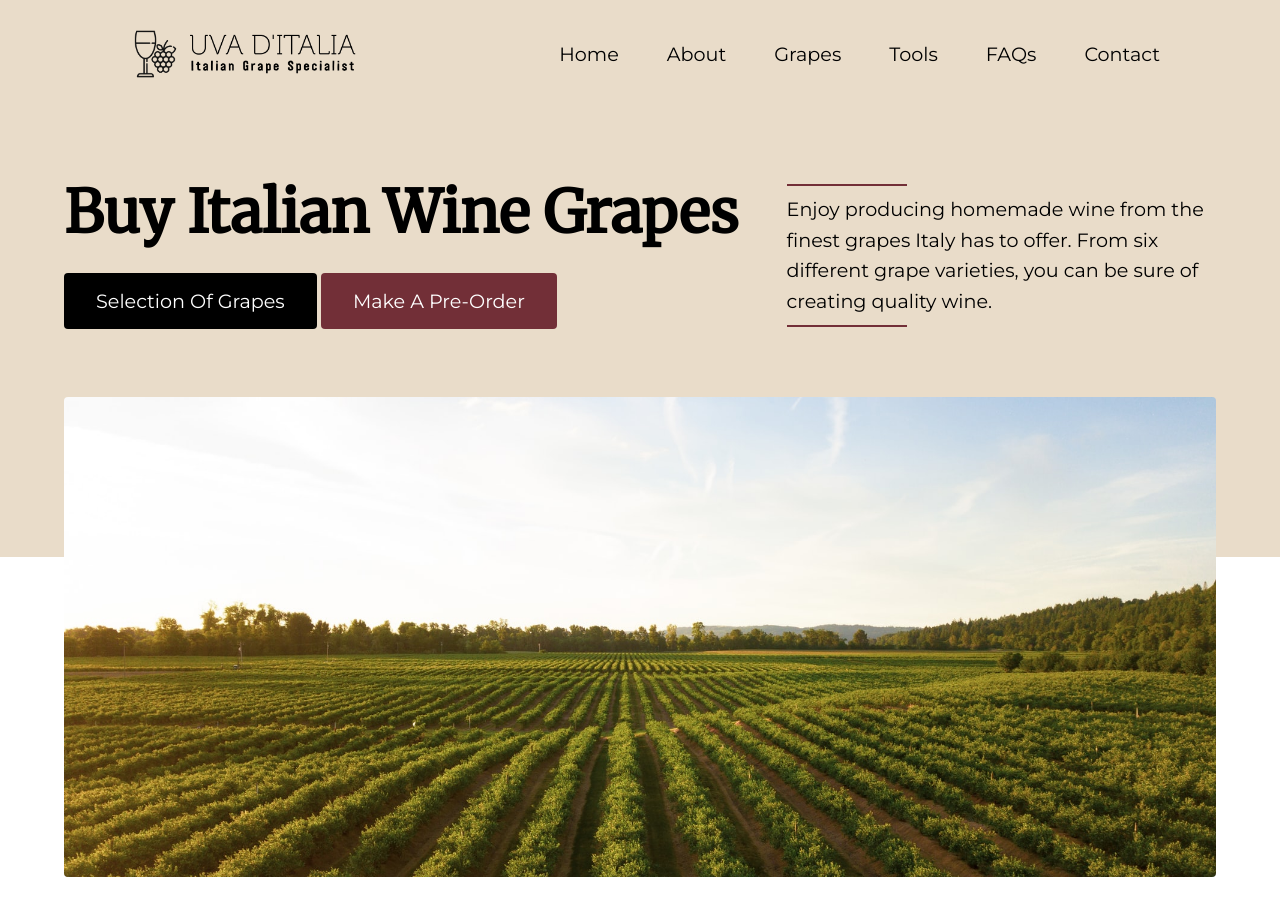
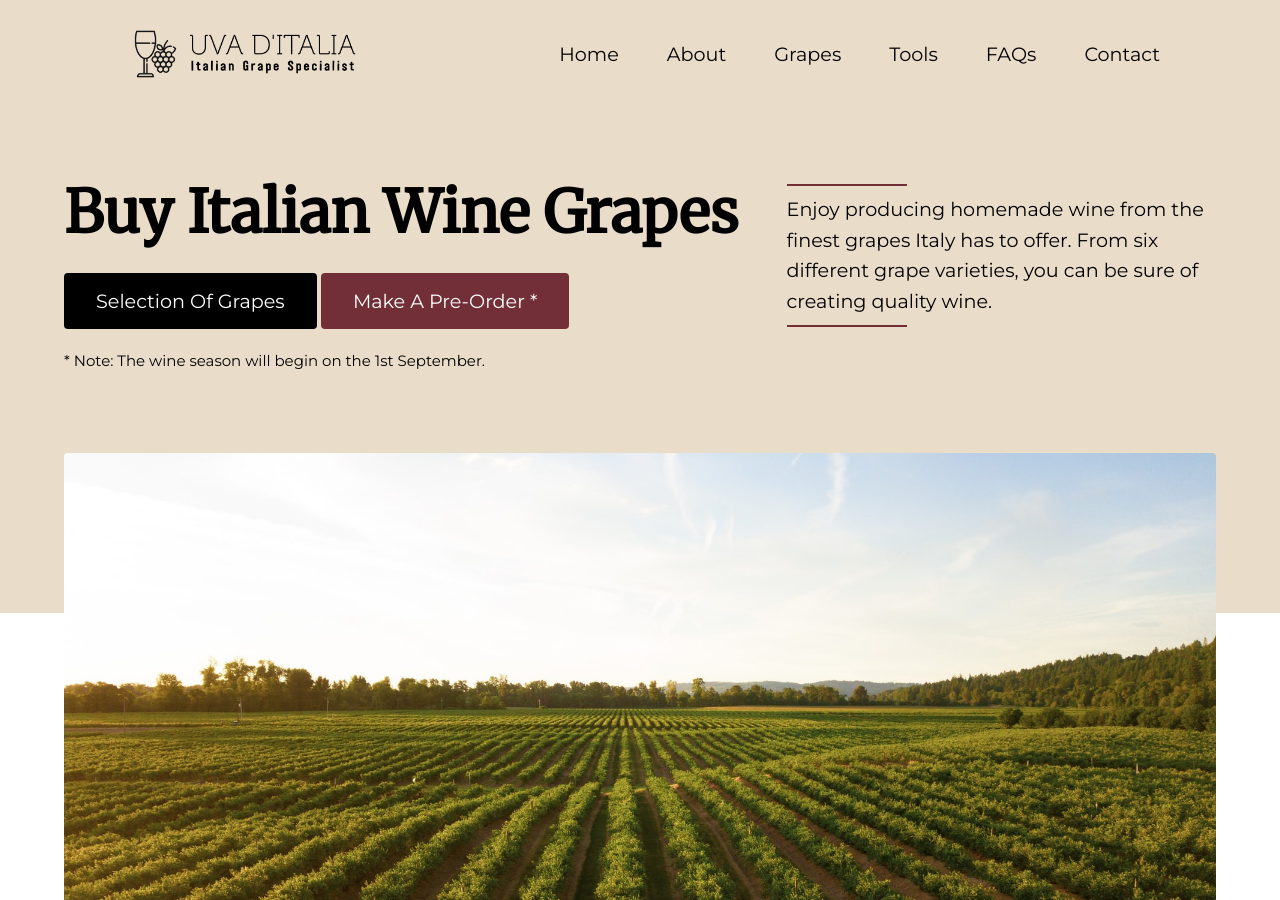
Before and after one commit to GG1982/vina-da-uva, a Jekyll site: the page built from pages/index.html, in a window 1280 px wide and 900 px high. Built offline with Jekyll 4.4.1, drawn with Linux system fonts in a browser that asks for light colours.

Commit message:
add notice for start of season

```diff
--- a/Gemfile
+++ b/Gemfile
@@ -11,3 +11,4 @@ group :jekyll_plugins do
   gem 'jekyll-feed'
   gem 'jekyll-seo-tag'
 end
+gem "webrick", "~> 1.7"
--- a/pages/index.html
+++ b/pages/index.html
@@ -13,7 +13,7 @@ permalink: /
             <div class="hero--title capitalize">
                 <h1 class="title-font font-4 padding-b-2">{{ page.title }}</h1>
                 <a class="hero__btn capitalize" href="{{ site.url }}/grapes">Selection of grapes</a>
-                <a class="hero__btn--inverse capitalize" href="{{ site.url }}/#contact">Make a pre-order</a>
+                <a class="hero__btn--inverse capitalize" href="{{ site.url }}/#contact">Make a pre-order *</a>
             </div>
 
             <div class="hero__body">
@@ -22,6 +22,7 @@ permalink: /
                     sure of creating quality wine.
                 </p>
             </div>
+            <p class="disclaimer">* Note: The wine season will begin on the 1st September.</p>
         </div>
     </div>
 
```
Also changed, not shown: Gemfile.lock, 1 other file.
